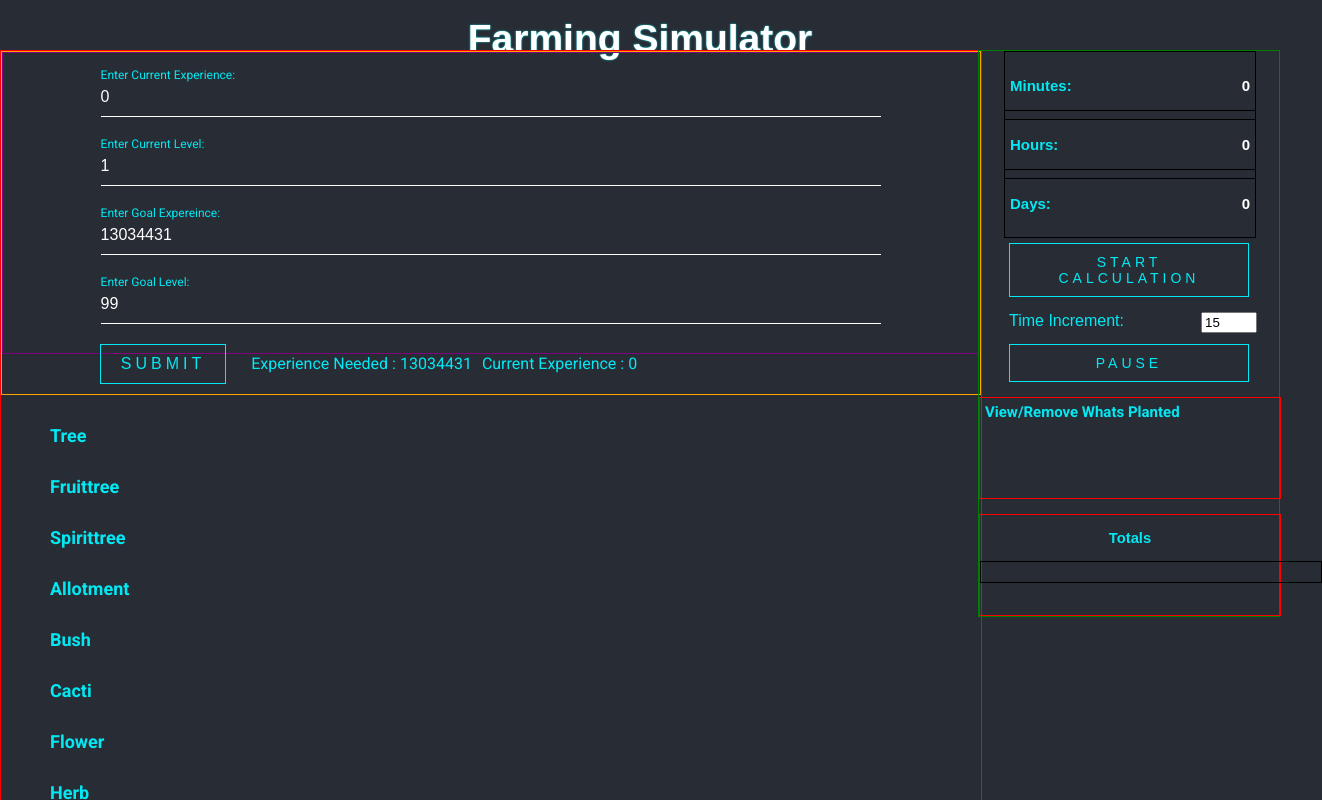
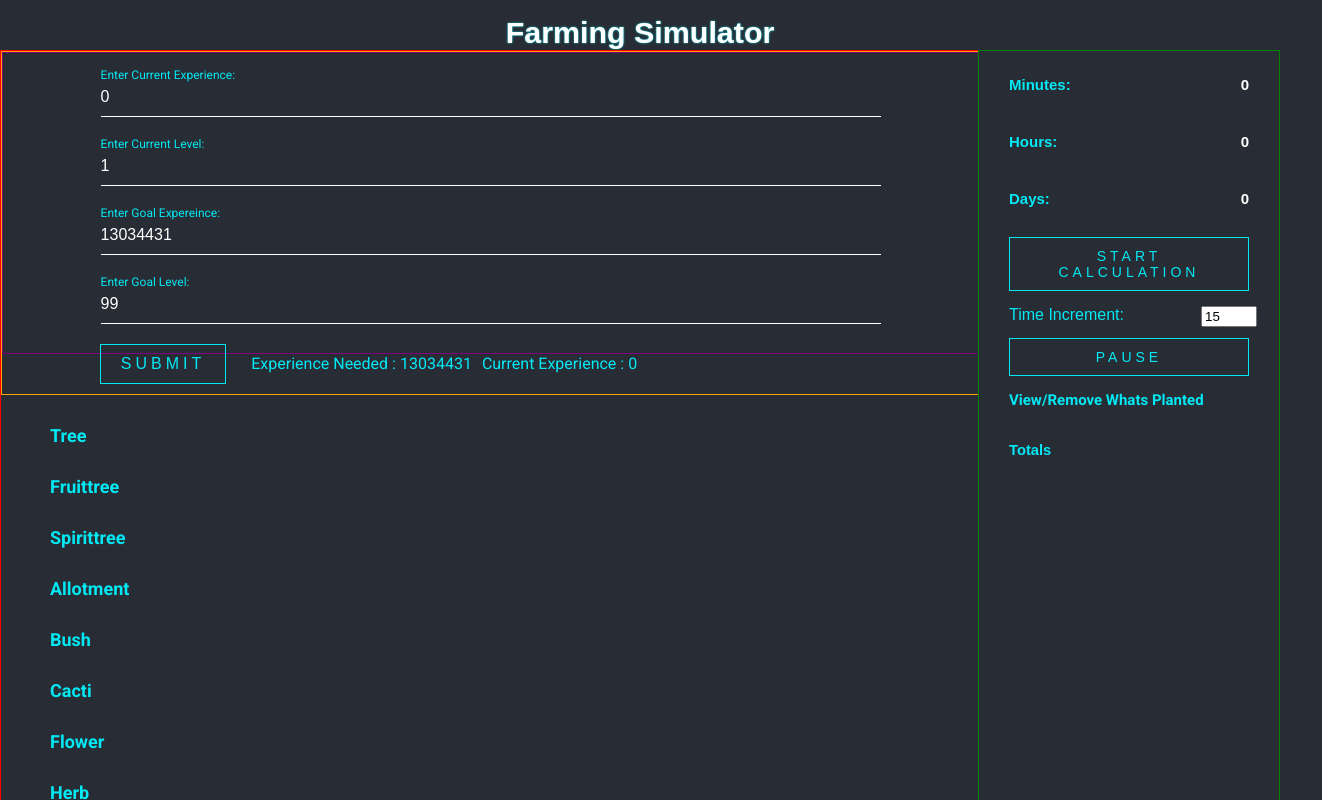
Before and after one commit to DanielLChapman/FarmingCalculator, a React (Create React App) app in the folder farming-calculator/: page / in a window 1280 px wide. Shown: the top 800 px of the page, 1322 px wide, since content can reach past the window. Built offline with nearby package versions, Linux system fonts and the light colour scheme.

Commit message:
Right CSS

```diff
--- a/farming-calculator/src/App.js
+++ b/farming-calculator/src/App.js
@@ -120,6 +120,7 @@ class App extends Component {
       },
       organizedPatches: {
       },
+      rightOpen: false,
     }
   }
 
@@ -297,13 +298,27 @@ planting: {
     state.pause = true;
     this.setState({...state});
   }
+
+  openRight = () => {
+    this.setState({
+      rightOpen: !this.state.rightOpen
+    })
+  };
+
   render() {
+    let rightStyle= {};
+    if (this.state.rightOpen) {
+      rightStyle = {display: 'block'};
+    }
 
     return (
       <div className="App">
 
         <main className="App-content">
-          <header><h2>Farming Simulator</h2></header>
+          <header>
+            <h3>Farming Simulator</h3>
+            <div className="openRight" onClick={this.openRight}>{this.state.rightOpen ? 'Close' : 'Calculations'}</div>
+          </header>
 
           <section className="left-side">
             <section className="content-view">
@@ -320,7 +335,7 @@ planting: {
             </section>
           </section>
 
-          <section className="right-side">
+          <section className="right-side"  style={rightStyle}>
 
             <section className="timer">
               <h6>
--- a/farming-calculator/src/css/App.css
+++ b/farming-calculator/src/css/App.css
@@ -25,6 +25,7 @@ header {
   padding: 0;
   color: #fff;
   text-align: center;
+  z-index: 5;
 
 }
 
@@ -35,6 +36,12 @@ header {
   right: 0;
   top: 50px;
   text-align: center;
+  z-index: 6;
+  min-height: 100vh;
+  height: 100vh;
+  overflow-y: auto;
+  background-color: #282c34;
+
 }
 
 .left-side {
@@ -46,7 +53,17 @@ header {
   border:1px solid red;
 }
 
-.main-content h5 {
-  font-size: 16px;
-  color: #03e9f4;
+@media screen and (max-width: 1024px) {
+  .left-side {
+    width: 100%;
+  }
+  .right-side {
+    display: none;
+  }
 }
+
+@media screen and (max-width: 614px) {
+  .right-side {
+    width: 100%;
+  }
+}
--- a/farming-calculator/src/css/left.css
+++ b/farming-calculator/src/css/left.css
@@ -89,6 +89,7 @@
 
   .main-content {
       left: 5%;
+      z-index: 1;
       position: relative;
   }
 
--- a/farming-calculator/src/css/right.css
+++ b/farming-calculator/src/css/right.css
@@ -11,7 +11,6 @@
     left: 10%;
     position: relative;
     float: left;
-    border:1px solid black;
     padding: 25px 5px;
     margin: -5px;
     color: #03e9f4;
@@ -74,11 +73,18 @@ td:nth-child(1), th:nth-child(1) {
 
 .outputView, .what-was-planted {
     width: 100%;
-    min-height: 100px;
-    height: 100%;
+    height: auto;
+    min-height: 50px;
     margin-top: 15px;
-    text-align: left;;
-    border:1px solid red;
+    text-align: left;
+}
+
+.outputView {
+    margin-top: 0;
+}
+.outputView h6, .what-was-planted h6 {
+    text-align: left !important;
+    margin-left: 10%;
 }
 
 .totals {
@@ -86,19 +92,21 @@ td:nth-child(1), th:nth-child(1) {
     text-align: center;
     color: #03e9f4;
     padding: 0px;
-    margin: 15px 0px;
+    margin: 1px 0px;
 
 
 }
 ul {
     list-style: none;
-    border:1px solid black;
     margin: 0;
     width: 100%;
     font-size: 16px;
     font-family: 'Roboto', sans-serif;
     padding: 20px;
+    left: 10%;
+    position: relative;
     padding-top: 0px;
+    padding-left: 0;
 }
 
 li {
@@ -126,3 +134,29 @@ li {
 .totals-ul li .left-span {
     text-transform: capitalize;
 }
+
+.openRight {
+    z-index: 5;
+    position: absolute;
+    right: 10px;
+    top: 31px;
+    font-size: 31;
+    display: none;
+
+}
+
+@media screen and (max-width: 1024px) {
+    .openRight {
+        display: block;
+    }
+}
+
+@media screen and (max-width: 614px) {
+    .right-side ul {
+        width: 80%;
+    }
+
+    .right-side ul .right-span {
+        right: 0;
+    }
+  }
```
